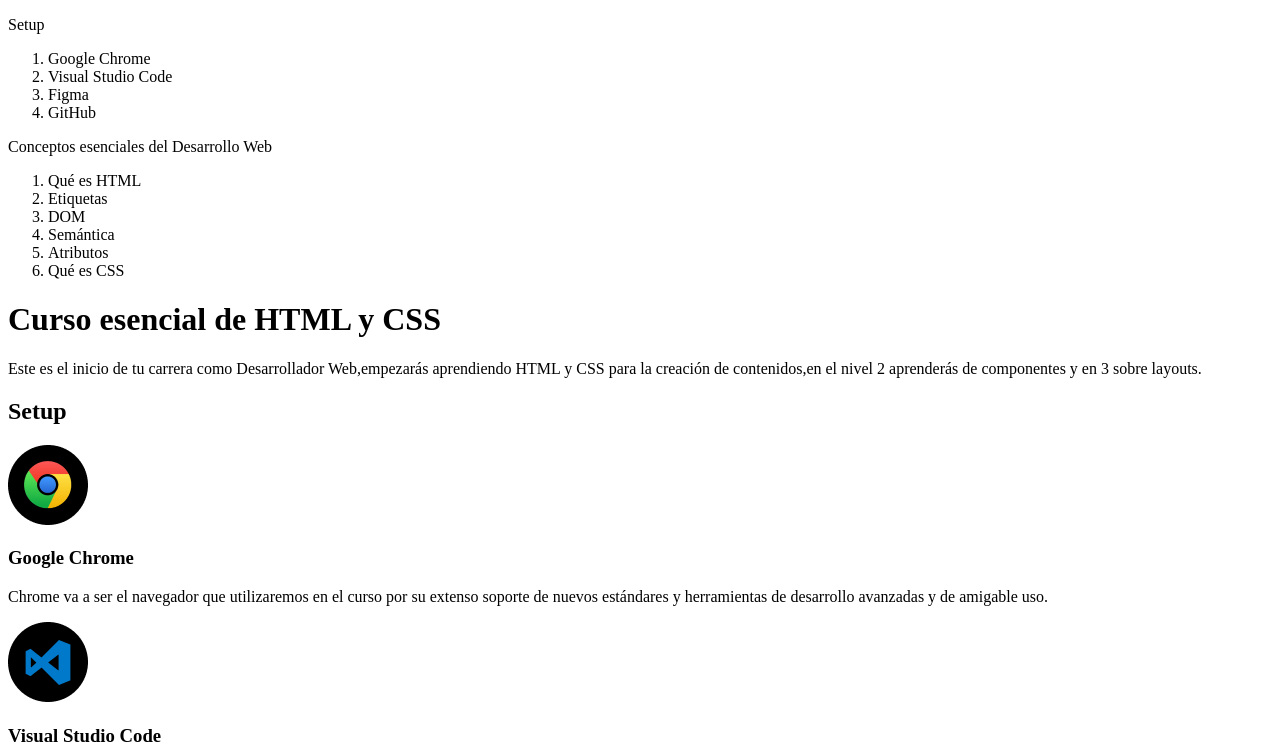
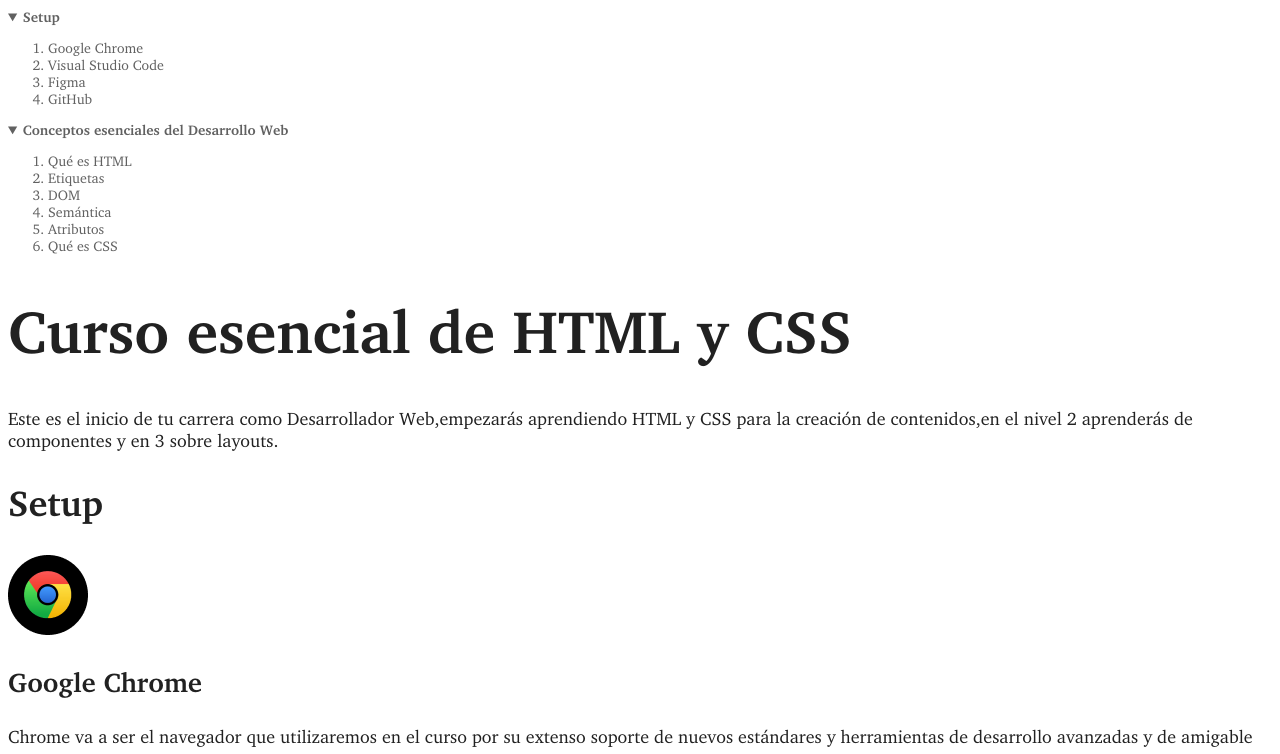
Before and after one commit to misafxd/curso-esencial-html-css, a plain HTML site: page index.html in a window 1280 px wide. Shown: the top 754 px of the page. Drawn offline with Linux system fonts and the light colour scheme.

Commit message:
clase 32 se agregaron css y fuentes con font-face

```diff
--- /dev/null
+++ b/css/styles.css
@@ -0,0 +1,74 @@
+@font-face {
+    font-family: charter;
+    src: url(../fonts/charter-regular.otf);
+    font-style: normal;
+    font-weight: 400;
+}
+
+@font-face {
+    font-family: charter;
+    src: url(../fonts/charter-bold.otf);
+    font-style: normal;
+    font-weight: bold;
+}
+
+@font-face {
+    font-family: charter;
+    src: url(../fonts/charter-bold-italic.otf);
+    font-style: italic;
+    font-weight: bold;
+}
+
+@font-face {
+    font-family: charter;
+    src: url(../fonts/charter-regular.otf);
+    font-style: normal;
+    font-weight: 400;
+}
+
+:root {
+    font-size: 18px;
+    --gray30: #212121;
+    --gray20: #212429;
+    --gray10: #616161;
+}
+
+body {
+    color: var(--gray30);
+    font-family: charter;
+}
+
+a {
+    color: var(--gray30);
+}
+
+header {
+    font-size: 14px;
+    color: var(--gray10);
+}
+
+header a {
+    color: var(--gray10);
+    text-decoration: none;
+}
+
+header a:hover {
+    color: var(--gray30);
+}
+
+nav details summary {
+    font-weight: bold;
+}
+
+h1 {
+    font-size: 60px;
+    /* font-size: 3.75em; */
+}
+
+h2 {
+    font-size: 2em;
+}
+
+h3 {
+    font-size: 1.5em;
+}
--- a/index.html
+++ b/index.html
@@ -4,27 +4,76 @@
     <meta charset="UTF-8">
     <meta http-equiv="X-UA-Compatible" content="IE=edge">
     <meta name="viewport" content="width=device-width, initial-scale=1.0">
+    <link rel="stylesheet" href="./css/styles.css">
     <title>El blog de Misa</title>
 </head>
 <body>
     <header>
         <nav>
-            <p>Setup</p>
-            <ol>
-                <li>Google Chrome</li>
-                <li>Visual Studio Code</li>
-                <li>Figma</li>
-                <li>GitHub</li>
-            </ol>
-            <p>Conceptos esenciales del Desarrollo Web</p>
-            <ol>
-                <li>Qué es HTML</li>
-                <li>Etiquetas</li>
-                <li>DOM</li>
-                <li>Semántica</li>
-                <li>Atributos</li>
-                <li>Qué es CSS</li>
-            </ol>
+            <details open>
+                <summary>
+                    Setup
+                </summary>
+                <ol>
+                    <li>
+                    <a href="#google-chrome">
+                        Google Chrome
+                    </a>
+                    </li>
+                    <li>
+                        <a href="#vsc">
+                            Visual Studio Code
+                        </a>
+                    </li>
+                    <li>
+                        <a href="#figma">
+                            Figma
+                        </a>
+                    </li>
+                    <li>
+                        <a href="#github">
+                            GitHub
+                        </a>
+                    </li>
+                </ol>
+            </details>
+            <details open>
+                <summary>
+                    Conceptos esenciales del Desarrollo Web
+                </summary>
+                <ol>
+                    <li>
+                        <a href="#html">
+                            Qué es HTML
+                        </a>
+                    </li>
+                    <li>
+                        <a href="#etiquetas">
+                            Etiquetas
+                        </a>
+                    </li>
+                    <li>
+                       <a href="#dom">
+                        DOM
+                       </a>
+                    </li>
+                    <li>
+                        <a href="#semantica">
+                            Semántica
+                        </a>
+                    </li>
+                    <li>
+                        <a href="#atributos">
+                            Atributos
+                        </a>
+                    </li>
+                    <li>
+                        <a href="#css">
+                            Qué es CSS
+                        </a>
+                    </li>
+                </ol>
+            </details>
         </nav>
     </header>
     <h1>
@@ -33,33 +82,47 @@
     <p>Este es el inicio de tu carrera como Desarrollador Web,empezarás aprendiendo HTML y CSS para la creación de contenidos,en el nivel 2 aprenderás de componentes y en 3 sobre layouts.</p>
     <h2>Setup</h2>
     <img src="./images/google-chrome.png" alt="Logo de Google Chrome" title="Logo de Google Chrome">
-    <h3>Google Chrome</h3>
+    <h3 id="google-chrome">Google Chrome</h3>
     <p>Chrome va a ser el navegador que utilizaremos en el curso por su extenso soporte de nuevos estándares y herramientas de desarrollo avanzadas y de amigable uso.</p>
     <img src="./images/visual-studio-code.png" alt="Logo de visual studio code" title="Logo de Visual Studio Code">
-    <h3>Visual Studio Code</h3>
+    <h3 id="vsc">Visual Studio Code</h3>
     <p>Visual Studio Code es el editor de texto más popular y potente del mercado actualmente, su fácil uso y la capacidad de extenderlo por medio de plugins lo hace el complemento perfecto para cualquier programador sin importar el lenguaje en el que se desemvuelva.</p>
     <img src="./images/figma.png" alt="logo de figma" title="Logo de Figma">
-    <h3>Figma</h3>
+    <h3 id="figma">Figma</h3>
     <p>Figma es una la herramienta más popular en la actualidad para entregar diseños a los desarrolladores para su implementación por su fácil uso porque puede ser usado directamente desde el navegador.</p>
     <img src="./images/github.png" alt="logo de github" title="Logo de GitHub">
-    <h3>GitHub</h3>
+    <h3 id="github">GitHub</h3>
     <p>Así como en Facebook te encuentran tus amigos, en Github te encuentran otras programadoras y programadores de todo el mundo, en vez de subir fotos de tus viajes aquí subes tu código y puedes elegir hacerlo “open source” o guardarlo de manera privada, Github será esencial para almacenar tu futuro portafolio.</p>
     <hr>
     <h2>Conceptos esenciales del Desarrollo Web</h2>
-    <h3>Qué es HTML</h3>
+    <h3 id="html">Qué es HTML</h3>
     <p>Hyper Text Markup Language o Lenguaje de marcas Hipertexto. Es el componente más básico de la web. Define el significado y la estructura del contenido.</p>
-    <h3>Etiquetas</h3>
+    <pre>
+&lt;!DOCTYPE html&gt;
+&lt;html lang=&quot;en&quot;&gt;
+&lt;head&gt;
+    &lt;meta charset=&quot;UTF-8&quot;&gt;
+    &lt;meta http-equiv=&quot;X-UA-Compatible&quot; content=&quot;IE=edge&quot;&gt;
+    &lt;meta name=&quot;viewport&quot; content=&quot;width=device-width, initial-scale=1.0&quot;&gt;
+    &lt;title&gt;Document&lt;/title&gt;
+&lt;/head&gt;
+&lt;body&gt;
+
+&lt;/body&gt;
+&lt;/html&gt;
+    </pre>
+    <h3 id="etiquetas">Etiquetas</h3>
     <p>Las etiquetas HTML van a ayudarnos a brindar una estructura y semántica al contenido de
     nuestro website y cada una tiene características y usos diferentes aunque visualmente den un resultado similar.</p>
     <p>Muchas etiquetas son fácil de diferencias como los headings o las imágenes y otras diferentes como header, footer,section o div, aquí es donde la semántica será la respuesta y si sabemos un poco de inglés también podremosdarnos una pequeña idea de su uso pero en este curso vamos a usar las más importantes y que serán parte de tu día a día como Software Developer.</p>
-    <h3>DOM</h3>
+    <h3 id="dom">DOM</h3>
     <p>El Document Object Model es una estructura de árbol que representará todos nuestros proyectos web como si un árbol genealógico fuera: padres, hijos, hermanos con niveles infinitos. cuando entendemos esta anidación podemos identificar dependencias, herencias en css y que tan complejo es nuestro proyecto.</p>
     <img src="./images/dom.png" alt="Estructura de arbol representará al Document Object Model">
-    <h3>Semántica</h3>
+    <h3 id="semantica">Semántica</h3>
     <p>La semántica le brinda sentido a cada elemento existen en un sitio web, algunos elementos será meramente decorativos y no deben significar nada pero otros serán títulos y deberán estar en diferente jerarquías o alguna secciones serán más relevantes que otras, esto ayudará a los motores de búsqueda como Google o Duck Duck Go a diferenciar tu contenido, categorizar y será la herramientas más valiosa para estar en los primeros resultados de búsqueda SEO. También ayudará a la accesibilidad de tu sitio web, para que personas con habilidades diferentes puedan entender cada contenido.</p>
-    <h3>Atributos</h3>
+    <h3 id="atributos">Atributos</h3>
     <p>Los atributos le dan características extra a las etiquetas para complementar información y son pre programadas por el navegador, algunos atributos funcionan en todas las etiquetas de la misma forma como ‘class’ pero otros atributos funcionan en solo alguna etiquetas como src</p>
-    <h3>CSS</h3>
+    <h3 id="css">CSS</h3>
     <p>Hojas de Estilo en Cascada (del inglés Cascading Style Sheets) o CSS es el lenguaje de estilos utilizado para describir la presentación de documentos HTML</p>
     <img src="./images/css.png" alt="imagen con logo css y muestra de código">
     <h2>Modelo de caja</h2>
@@ -85,5 +148,9 @@
         <li>border-block | border-inline | border-block-start | border-block-end | border-inline-start | border-inline-end</li>
         <li>padding-block | padding-inline | padding-block-start | padding-block-end | padding-inline-start | padding-inline-end</li>
     </ul>
+    <p>
+        Si tienes alguna pregunta escríbeme a
+        <a href="mailto:me@leonidasesteban.com">me@leonidasesteban.com</a>
+    </p>
 </body>
 </html>
```
Also changed, not shown: fonts/charter-bold-italic.otf (added), fonts/charter-bold.otf (added), fonts/charter-italic.otf (added), fonts/charter-regular.otf (added).
